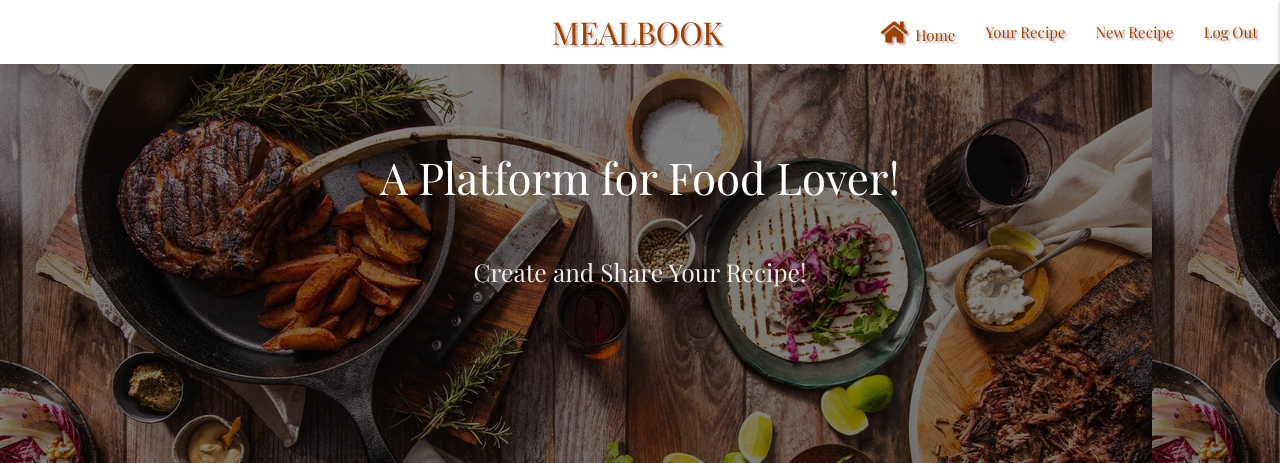
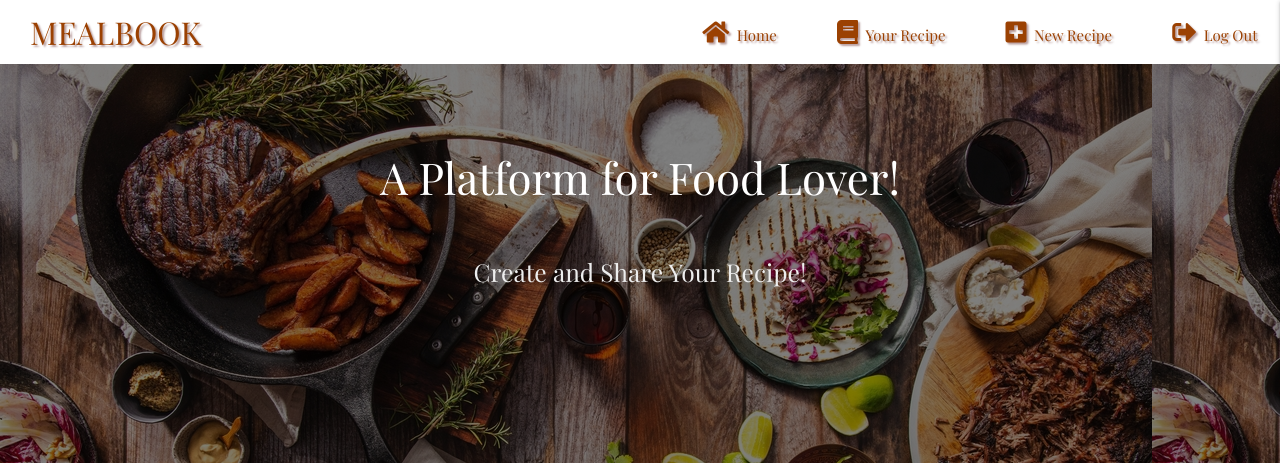
Before and after one commit to kenweechin/recipe-app, a Flask app: page / in a window 1280 px wide. Shown: the top 463 px of the page. Run offline with Flask 2, Linux system fonts and the light colour scheme; the visitor is signed in with stand-in values (Sample User, id 1); data that the repository does not hold is empty; some libraries are stand-ins or nearby versions.

Commit message:
Add font awesome icon to navbar link and realign app title position

```diff
--- a/static/css/style.css
+++ b/static/css/style.css
@@ -446,9 +446,3 @@ button:hover .liquid {
 .card .card-content {
     padding: 0rem;
 }
-
-@media screen and (min-width: 993px) {
-    a.brand-logo {
-        left: 42%;
-    }
-}
--- a/templates/base.html
+++ b/templates/base.html
@@ -26,11 +26,11 @@
                 <a href="{{ url_for('get_recipes')}}" class="brand-logo">MEALBOOK</a>
                 <a href="#" data-target="mobile-demo" class="sidenav-trigger right"><i class="fas fa-bars"></i></a>
                 <ul class="right hide-on-med-and-down">
-                    <li><a href="{{ url_for('get_recipes')}}"><i class="fas fa-home"></i>Home</a></li>
+                    <li><a href="{{ url_for('get_recipes')}}"><i class="fas fa-home"></i></i>Home</a></li>
                     {% if session.user %}
-                        <li><a href="{{ url_for('profile', username=session['user'])}}">Your Recipe</a></li>
-                        <li><a href="{{ url_for('add_recipe')}}">New Recipe</a></li>
-                        <li><a href="{{ url_for('logout')}}">Log Out</a></li>
+                        <li><a href="{{ url_for('profile', username=session['user'])}}"><i class="fas fa-book"></i>Your Recipe</a></li>
+                        <li><a href="{{ url_for('add_recipe')}}"><i class="fas fa-plus-square"></i>New Recipe</a></li>
+                        <li><a href="{{ url_for('logout')}}"><i class="fas fa-sign-out-alt"></i>Log Out</a></li>
                     {% else %}
                         <li><a href="{{ url_for('login')}}"><i class="fas fa-sign-in-alt"></i></i>Log In</a></li>
                         <li><a href="{{ url_for('register')}}"><i class="fas fa-plus-square"></i>Register</a></li>
```
